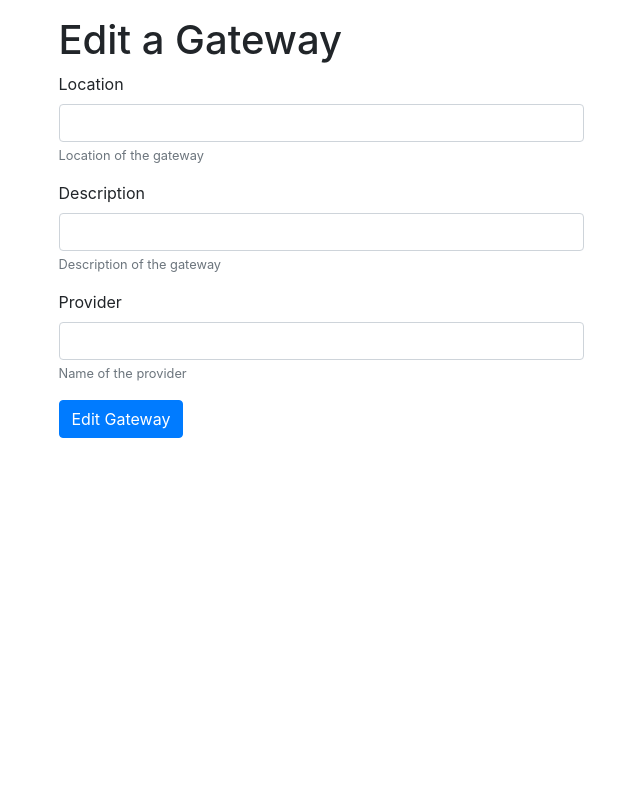
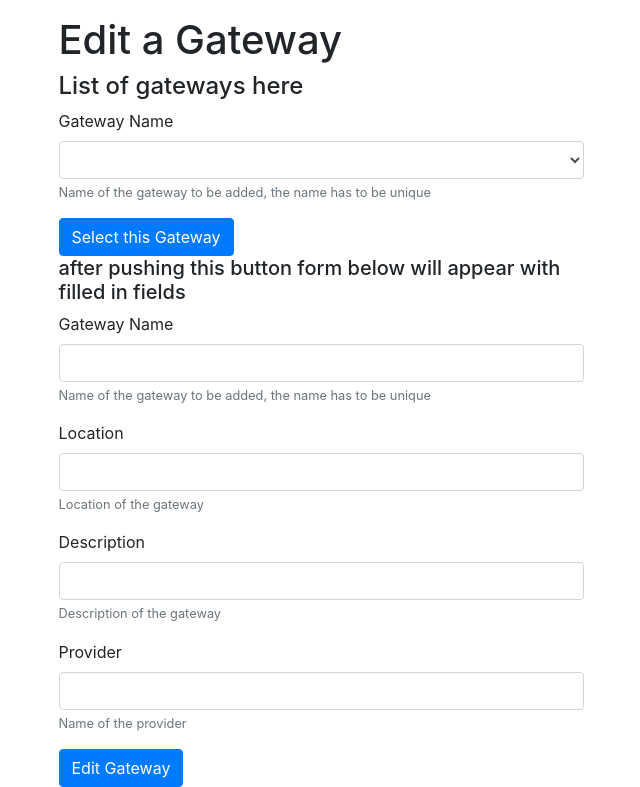
Before and after one commit to StijnJansen2000/SwatLoRa, a PHP site: page /index.php?page=edit in a window 1280 px wide. Shown: the part 56-843 px from the top of the page, without its empty margins (319-959 px from the left). Before the commit the page ends 494 px from the top, so only its background shows below. Run offline with PHP 8.4, Linux system fonts and the light colour scheme; lists and menus that the app fills with data are empty; some libraries are stand-ins or nearby versions.

Commit message:
Edit update

```diff
--- a/inc/edit.inc.php
+++ b/inc/edit.inc.php
@@ -1,9 +1,33 @@
 <div class="container mt-3">
     <div class="d-flex justify-content-center">
         <div class="col-lg-6 col-md-12">
+            <?php
+            if (isset($_SESSION['config'])) {
+                echo '<div class="alert alert-primary" role="alert">';
+                echo $_SESSION['config'];
+                echo '</div>';
 
-            <h1>Edit a Gateway</h1>
+
+            }
+            ?>
+            <h1 class="display-6">Edit a Gateway</h1>
+            <h4>List of gateways here</h4>
+            <div class="form-group">
+                <label for="selectGateway">Gateway Name</label>
+                <select class="form-control" name="selectGateway" id="selectGateway" aria-describedby="selectHelp"></select>
+                <small id="selectHelp" class="form-text text-muted">Name of the gateway to be added, the name has to be unique</small>
+            </div>
+            <button type="submit" id="addAll" class="btn btn-primary">Select this Gateway</button>
+
+            <h5>after pushing this button form below will appear with filled in fields</h5>
+
             <form action="php/edit.php" method="post">
+
+                <div class="form-group">
+                    <label for="InputGateway">Gateway Name</label>
+                    <input type="text" class="form-control" id="InputGateway" name="gateway" aria-describedby="gatewayHelp">
+                    <small id="gatewayHelp" class="form-text text-muted">Name of the gateway to be added, the name has to be unique</small>
+                </div>
 
                 <div class="form-group">
                     <label for="InputLocation">Location</label>
--- a/php/library.php
+++ b/php/library.php
@@ -1,8 +1,9 @@
 <?php
 session_start();
 
-function SetConfig($host, $providerID, $token)
+function SetConfig($name, $host, $providerID, $token)
 {
+    $_SESSION['name'] = $name;
     $_SESSION['host'] = $host;
     $_SESSION['providerID'] = $providerID;
     $_SESSION['token'] = $token;
```
Also changed, not shown: php/config.php (+5 -4 lines).
